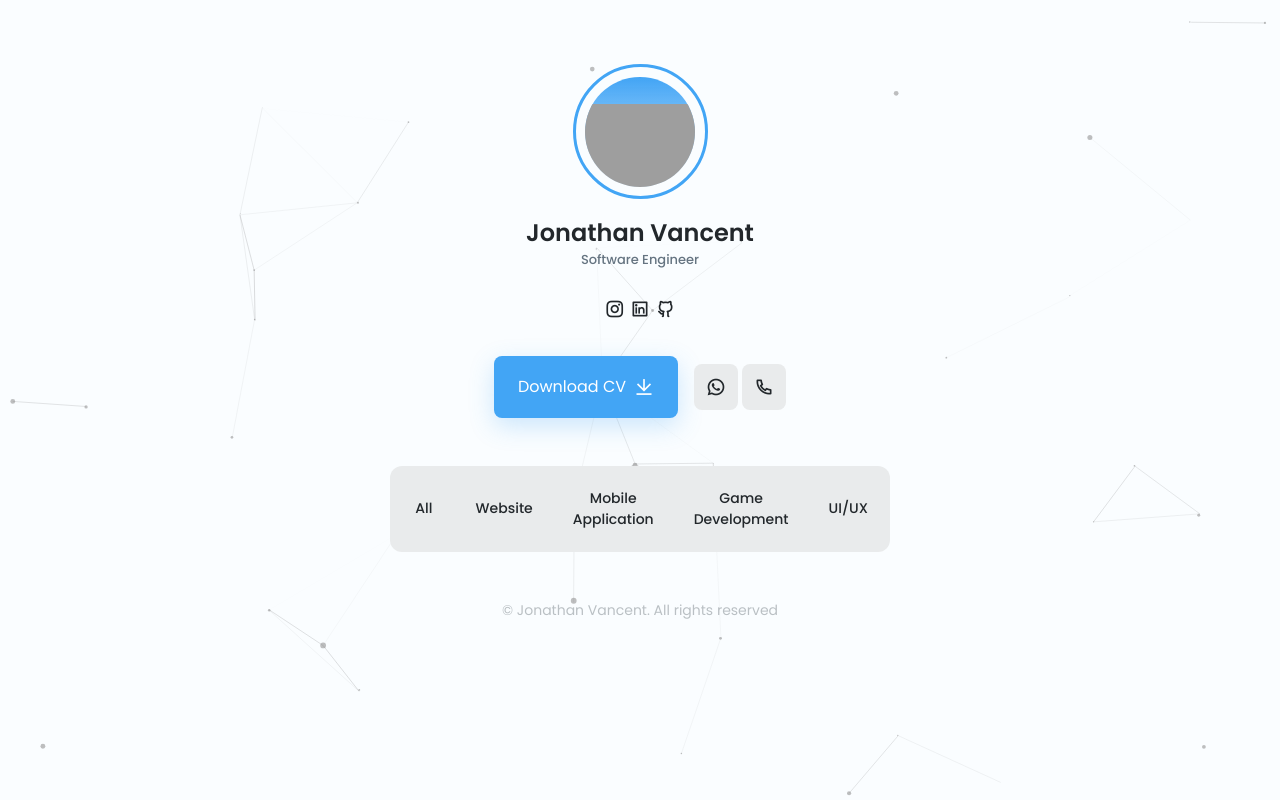
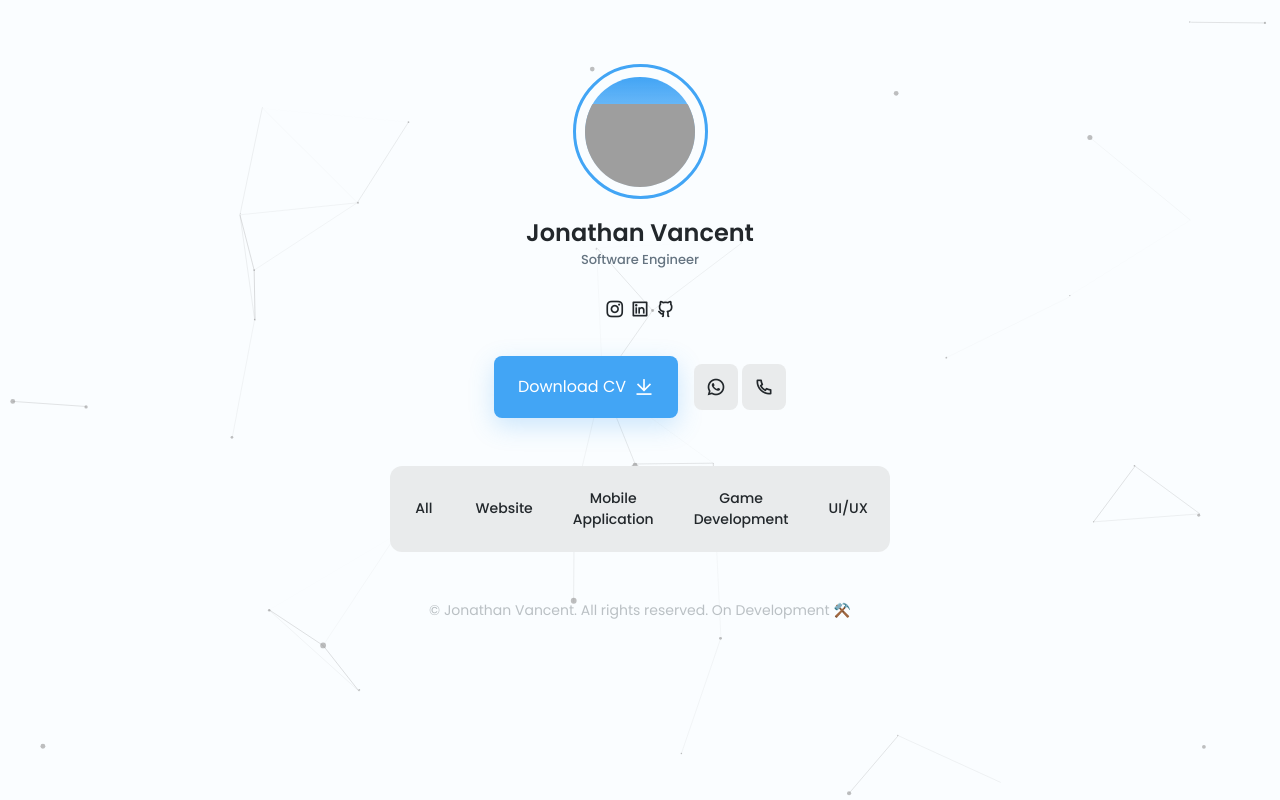
Before and after one commit to Flewtime/Website-porto, a plain HTML site: page index.html in a window 1280 px wide. Drawn offline with nearby package versions, Linux system fonts and the light colour scheme; grey boxes are pictures that could not be loaded.

Commit message:
Update index.html

```diff
--- a/index.html
+++ b/index.html
@@ -385,7 +385,7 @@
         <!--=============== FOOTER ===============-->
         <footer class="footer container" data-aos="fade">
             <span class="footer_copy">
-                &#169; Jonathan Vancent. All rights reserved
+                &#169; Jonathan Vancent. All rights reserved. On Development ⚒️
             </span>
         </footer>
 
```
